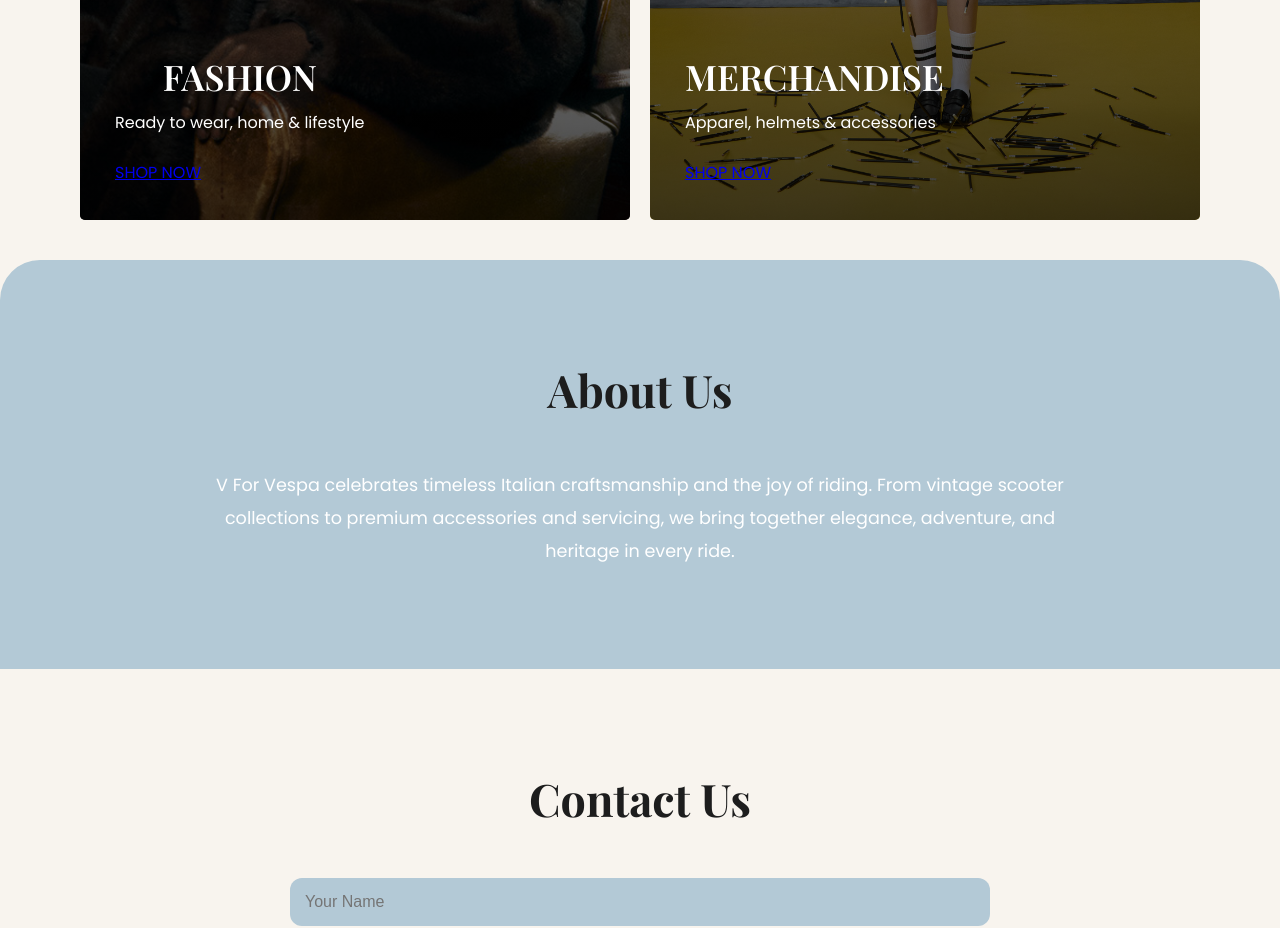
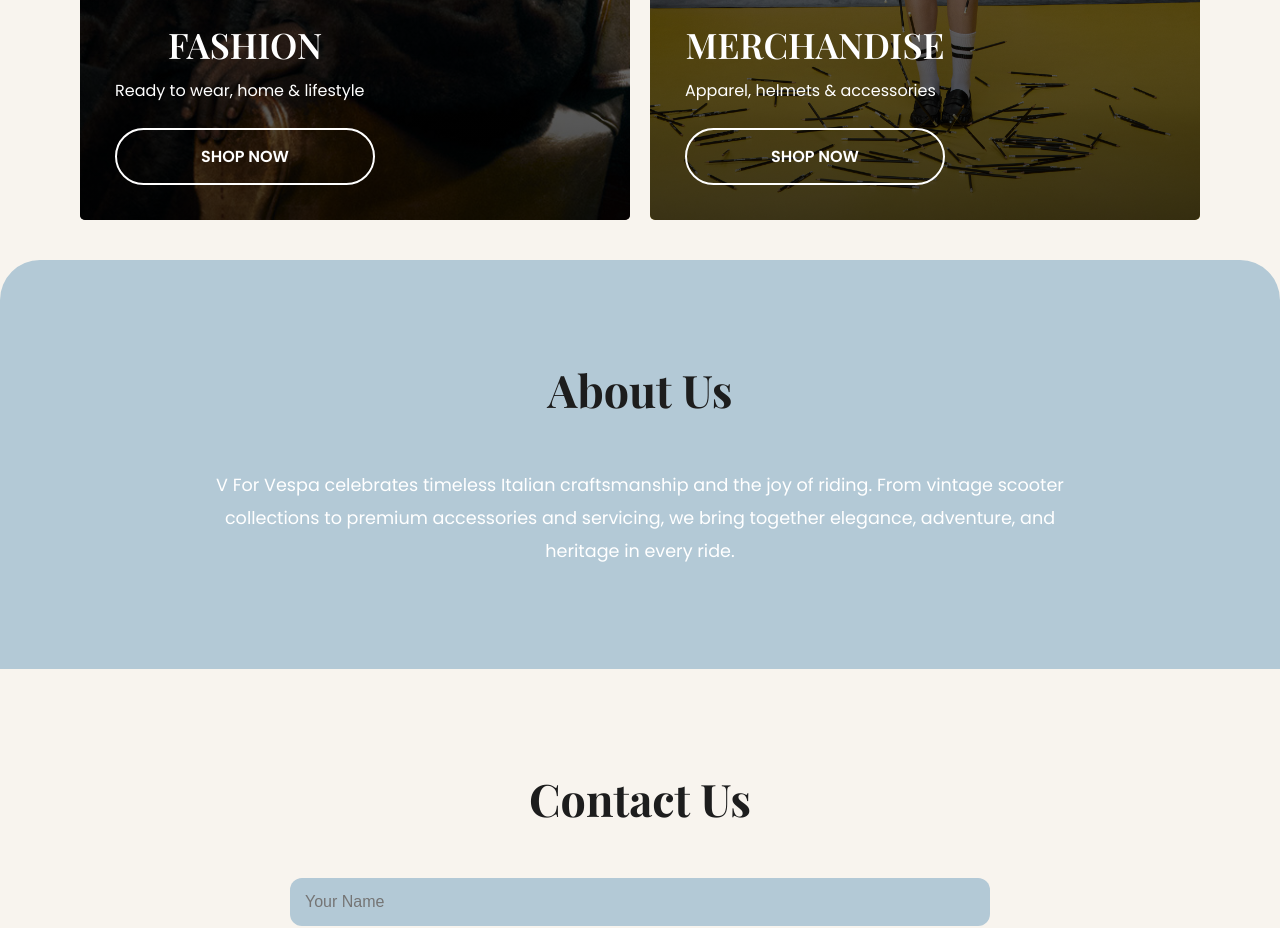
Before and after one commit to JessicaKazi/V-For-Vespa, a plain HTML site: page index.html in a window 1280 px wide. Shown: the part 5840-6768 px from the top of the page. Drawn offline with nearby package versions, Linux system fonts and the light colour scheme.

Commit message:
fixed the a button for the liestyle section

```diff
--- a/index.html
+++ b/index.html
@@ -192,7 +192,7 @@
 
             <p>Ready to wear, home & lifestyle</p>
 
-            <a href="#">SHOP NOW</a>
+            <a href="#shop">SHOP NOW</a>
           </div>
         </div>
 
@@ -206,7 +206,7 @@
 
             <p>Apparel, helmets & accessories</p>
 
-            <a href="#">SHOP NOW</a>
+            <a href="#shop">SHOP NOW</a>
           </div>
         </div>
       </div>
--- a/style.css
+++ b/style.css
@@ -478,6 +478,30 @@
     transform: scale(1.05);
 }
 
+.card-content a{
+    display:inline-block;
+    width:260px;
+    text-align:center;
+    padding:14px 0;
+
+    border:2px solid white;
+    border-radius:40px;
+
+    text-decoration:none;
+    color:white;
+    font-weight:bold;
+
+    transition:0.4s;
+}
+
+.card-content a:hover{
+    background:white;
+     color:black;
+}
+
+.lifestyle-card:hover img{
+    transform:scale(1.05);
+}
 
 /* READY TO WEAR SECTION */
 
```
